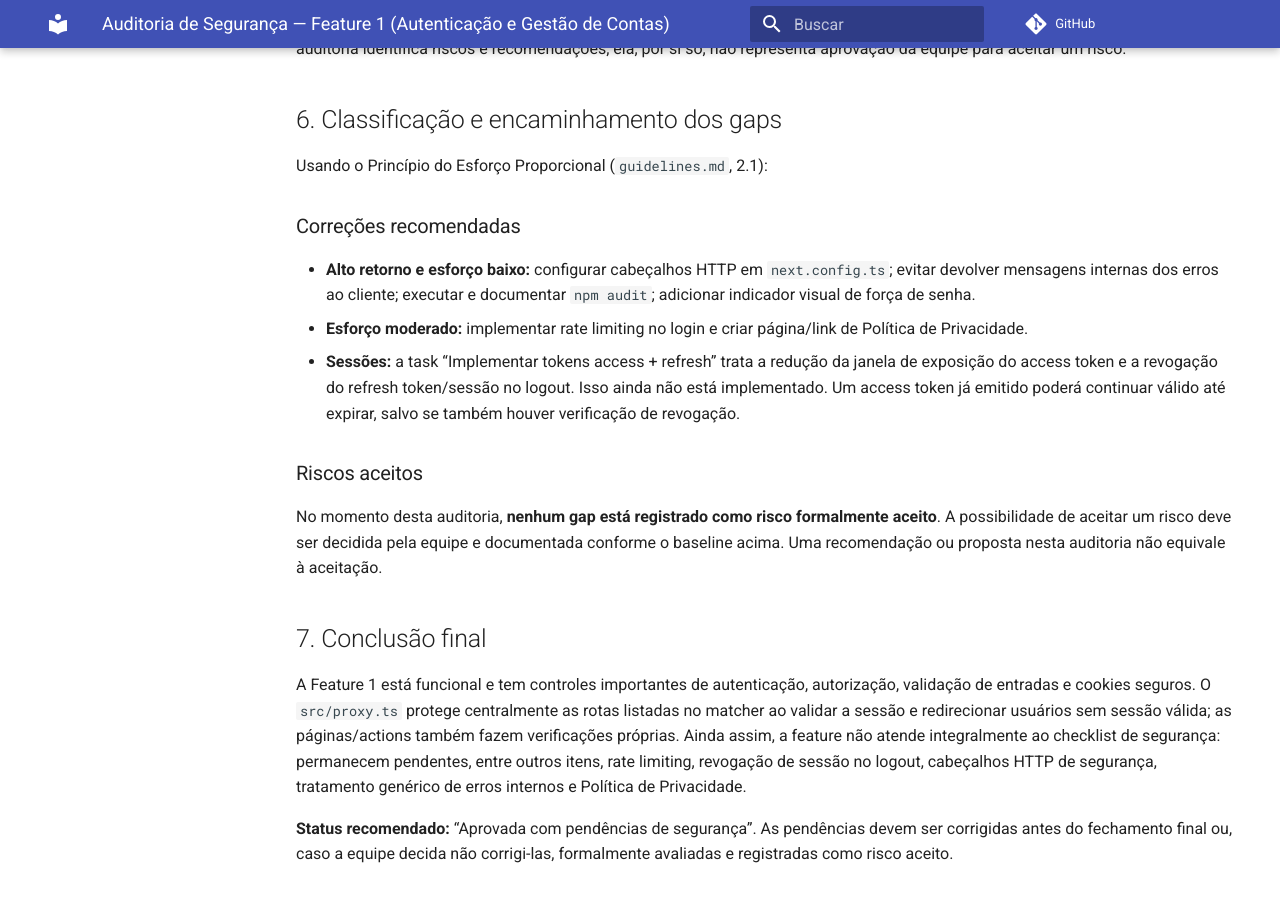
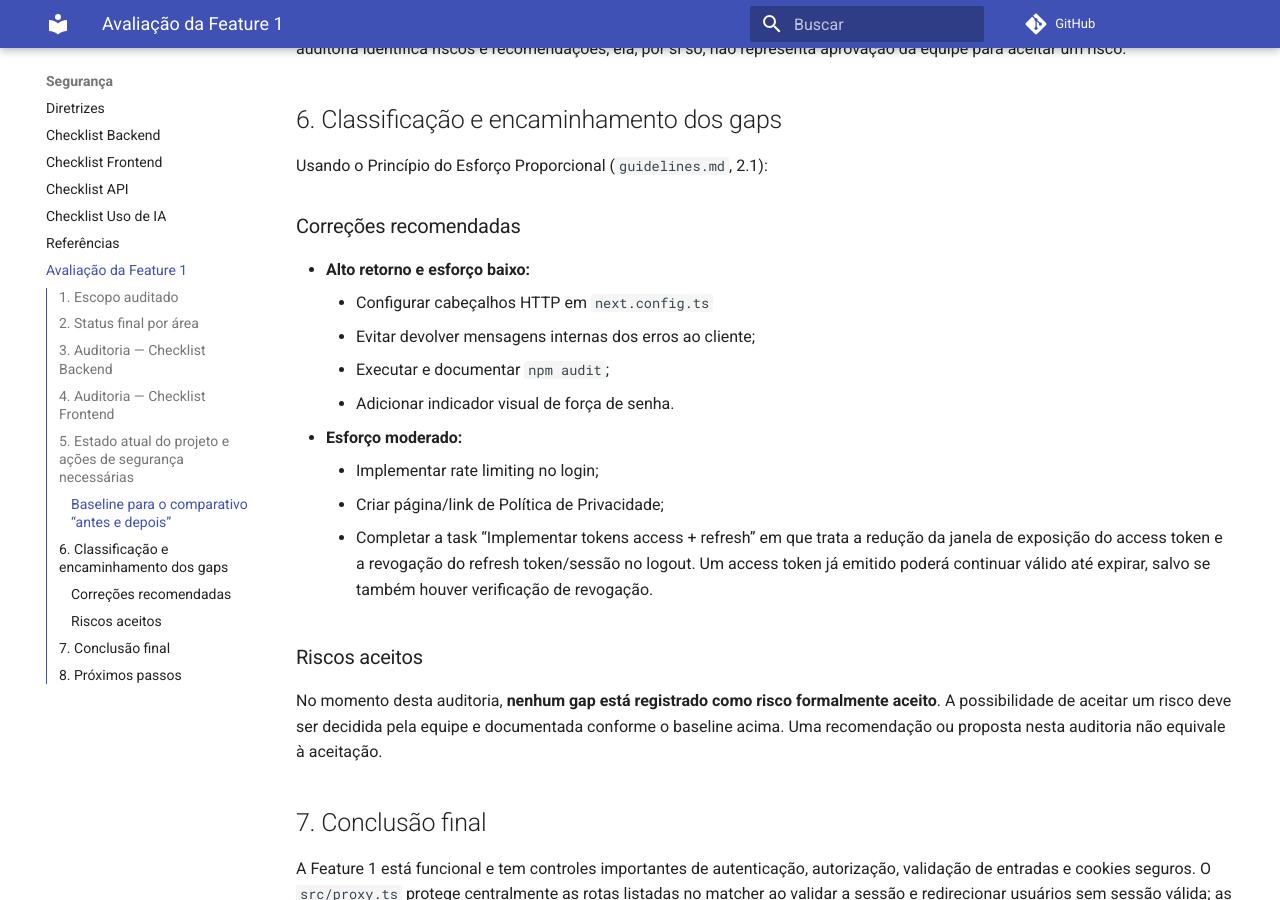
Before and after one commit to CedisUnB/AEGIS, an MkDocs documentation site: the page built from docs/security/auditoria-seguranca-feature1.md, in a window 1280 px wide and 900 px high, scrolled down 5262 px. Built offline with MkDocs 1.6.1 and Material for MkDocs 9.7.7, drawn with Linux system fonts in a browser that asks for light colours; comment, search, counter and statistics services are not loaded.

Commit message:
docs: adicionar tópico da auditoria no pages e correção na formatação das 'Correções recomendadas'

```diff
--- a/docs/security/auditoria-seguranca-feature1.md
+++ b/docs/security/auditoria-seguranca-feature1.md
@@ -102,9 +102,15 @@ Usando o Princípio do Esforço Proporcional (`guidelines.md`, 2.1):
 
 ### Correções recomendadas
 
-- **Alto retorno e esforço baixo:** configurar cabeçalhos HTTP em `next.config.ts`; evitar devolver mensagens internas dos erros ao cliente; executar e documentar `npm audit`; adicionar indicador visual de força de senha.
-- **Esforço moderado:** implementar rate limiting no login e criar página/link de Política de Privacidade.
-- **Sessões:** a task “Implementar tokens access + refresh” trata a redução da janela de exposição do access token e a revogação do refresh token/sessão no logout. Isso ainda não está implementado. Um access token já emitido poderá continuar válido até expirar, salvo se também houver verificação de revogação.
+- **Alto retorno e esforço baixo:**
+    - Configurar cabeçalhos HTTP em `next.config.ts`
+    - Evitar devolver mensagens internas dos erros ao cliente;
+    - Executar e documentar `npm audit`;
+    - Adicionar indicador visual de força de senha.
+- **Esforço moderado:**
+    - Implementar rate limiting no login;
+    - Criar página/link de Política de Privacidade;
+    - Completar a task “Implementar tokens access + refresh” em que trata a redução da janela de exposição do access token e a revogação do refresh token/sessão no logout. Um access token já emitido poderá continuar válido até expirar, salvo se também houver verificação de revogação.
 
 ### Riscos aceitos
 
--- a/mkdocs.yml
+++ b/mkdocs.yml
@@ -19,8 +19,8 @@ plugins:
       locale: pt-BR
 
 markdown_extensions:
-  - admonition          # permite blocos de destaque (nota, aviso, dica)
-  - pymdownx.tasklist:  # permite checkboxes de verdade nos checklists
+  - admonition # permite blocos de destaque (nota, aviso, dica)
+  - pymdownx.tasklist: # permite checkboxes de verdade nos checklists
       custom_checkbox: true
   - toc:
       permalink: true
@@ -44,3 +44,4 @@ nav:
       - Checklist API: security/checklist-api.md
       - Checklist Uso de IA: security/checklist-ai-usage.md
       - Referências: security/references.md
+      - Avaliação da Feature 1: security/auditoria-seguranca-feature1.md # Realocar em outro tópico
```
